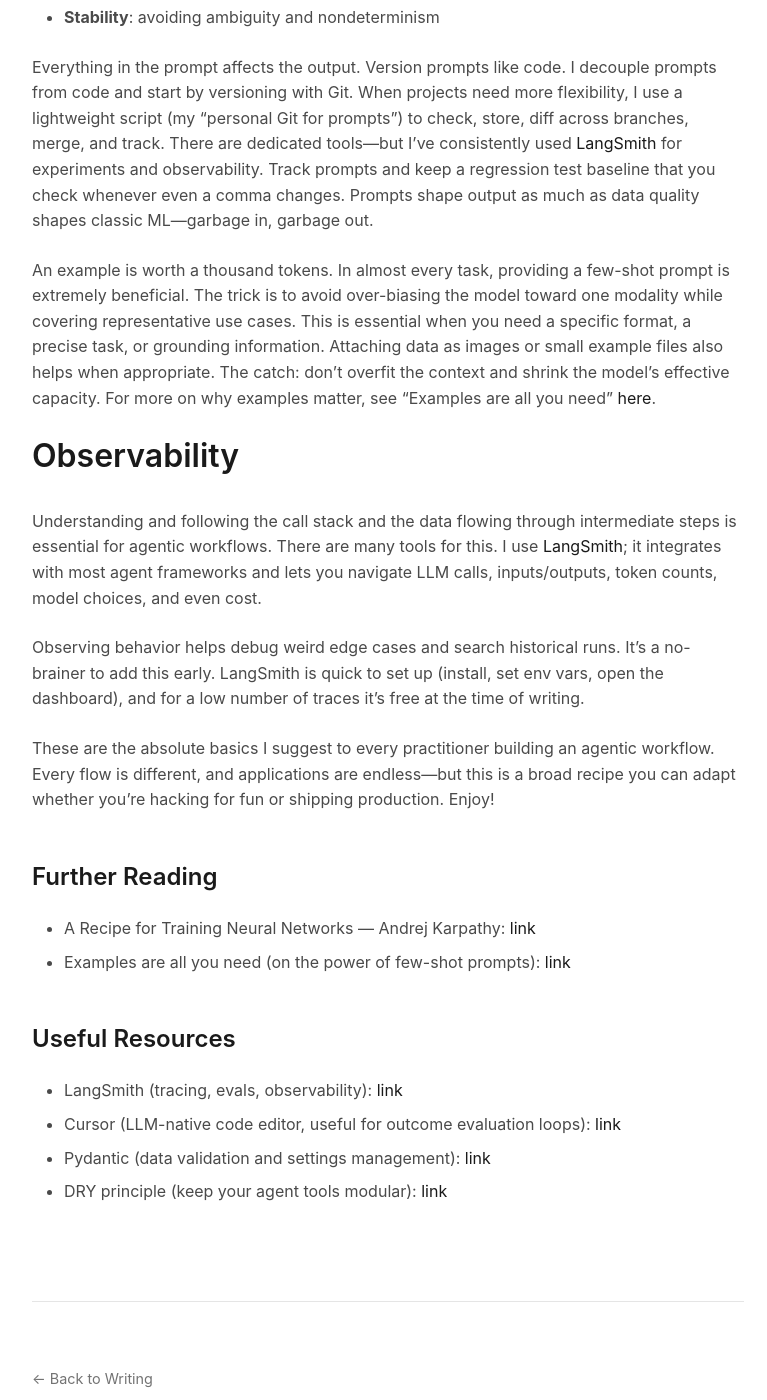
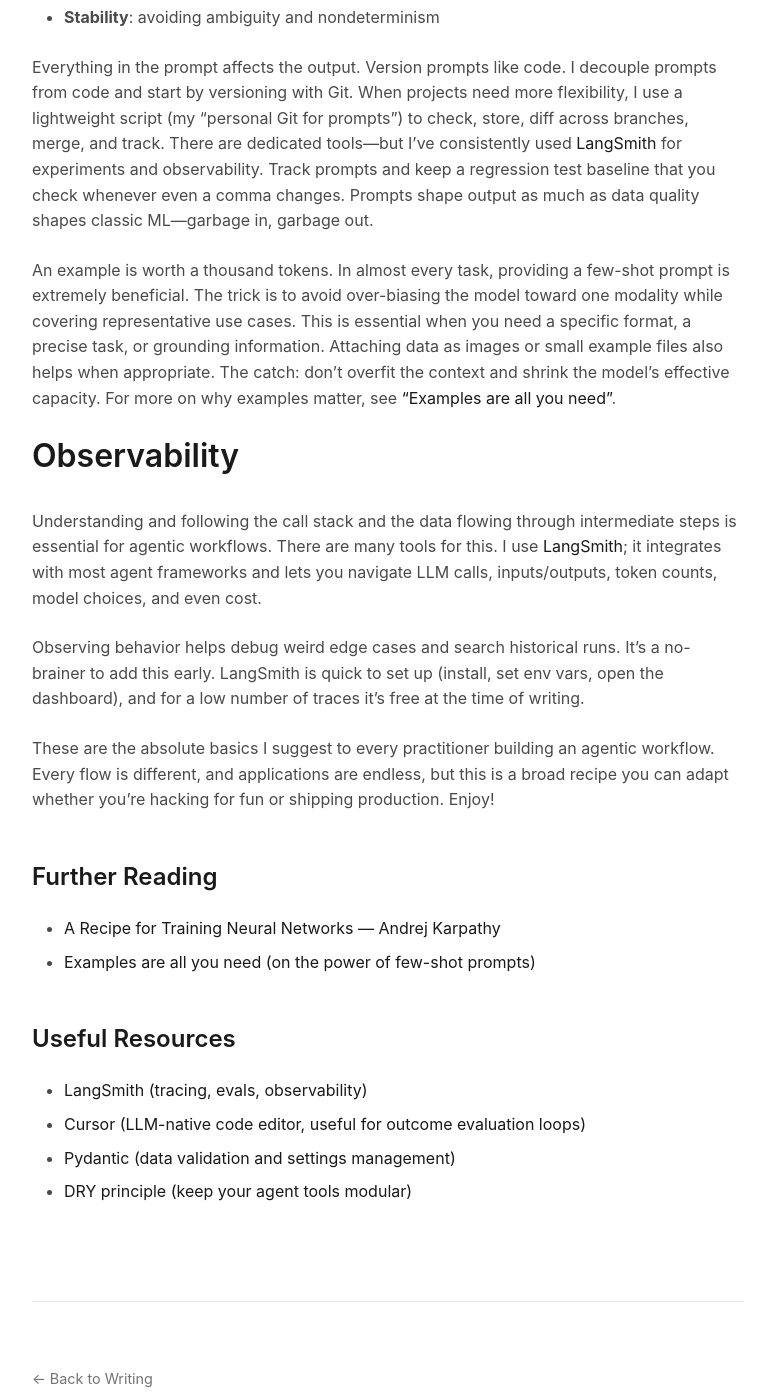
Before and after one commit to Gio99c/gio99c.github.io, a Jekyll site: the page built from _posts/2025-08-13-a-recipe-for-agentic-llms.md, in a window 1280 px wide and 1400 px high, scrolled down 2969 px. Shown: the whole window, without its empty margins (252-1019 px from the left). Built offline with Jekyll 4.4.1, drawn with Linux system fonts in a browser that asks for light colours; comment, search, counter and statistics services are not loaded.

Commit message:
(fix): article links

```diff
--- a/_posts/2025-08-13-a-recipe-for-agentic-llms.md
+++ b/_posts/2025-08-13-a-recipe-for-agentic-llms.md
@@ -59,23 +59,23 @@
 
 Everything in the prompt affects the output. Version prompts like code. I decouple prompts from code and start by versioning with Git. When projects need more flexibility, I use a lightweight script (my “personal Git for prompts”) to check, store, diff across branches, merge, and track. There are dedicated tools—but I’ve consistently used [LangSmith](https://www.langchain.com/langsmith) for experiments and observability. Track prompts and keep a regression test baseline that you check whenever even a comma changes. Prompts shape output as much as data quality shapes classic ML—garbage in, garbage out.
 
-An example is worth a thousand tokens. In almost every task, providing a few-shot prompt is extremely beneficial. The trick is to avoid over-biasing the model toward one modality while covering representative use cases. This is essential when you need a specific format, a precise task, or grounding information. Attaching data as images or small example files also helps when appropriate. The catch: don’t overfit the context and shrink the model’s effective capacity. For more on why examples matter, see “Examples are all you need” [here](https://opper.ai/blog/examples-are-all-you-need?utm_source=chatgpt.com).
+An example is worth a thousand tokens. In almost every task, providing a few-shot prompt is extremely beneficial. The trick is to avoid over-biasing the model toward one modality while covering representative use cases. This is essential when you need a specific format, a precise task, or grounding information. Attaching data as images or small example files also helps when appropriate. The catch: don’t overfit the context and shrink the model’s effective capacity. For more on why examples matter, see [“Examples are all you need”](https://opper.ai/blog/examples-are-all-you-need?utm_source=chatgpt.com).
 
 # Observability
 Understanding and following the call stack and the data flowing through intermediate steps is essential for agentic workflows. There are many tools for this. I use [LangSmith](https://www.langchain.com/langsmith); it integrates with most agent frameworks and lets you navigate LLM calls, inputs/outputs, token counts, model choices, and even cost.
 
 Observing behavior helps debug weird edge cases and search historical runs. It’s a no-brainer to add this early. LangSmith is quick to set up (install, set env vars, open the dashboard), and for a low number of traces it’s free at the time of writing.
 
-These are the absolute basics I suggest to every practitioner building an agentic workflow. Every flow is different, and applications are endless—but this is a broad recipe you can adapt whether you’re hacking for fun or shipping production. Enjoy!
+These are the absolute basics I suggest to every practitioner building an agentic workflow. Every flow is different, and applications are endless, but this is a broad recipe you can adapt whether you’re hacking for fun or shipping production. Enjoy!
 
 ## Further Reading
 
-- A Recipe for Training Neural Networks — Andrej Karpathy: [link](https://karpathy.github.io/2019/04/25/recipe/)
-- Examples are all you need (on the power of few-shot prompts): [link](https://opper.ai/blog/examples-are-all-you-need?utm_source=chatgpt.com)
+- [A Recipe for Training Neural Networks — Andrej Karpathy](https://karpathy.github.io/2019/04/25/recipe/)
+- [Examples are all you need (on the power of few-shot prompts)](https://opper.ai/blog/examples-are-all-you-need?utm_source=chatgpt.com)
 
 ## Useful Resources
 
-- LangSmith (tracing, evals, observability): [link](https://www.langchain.com/langsmith)
-- Cursor (LLM-native code editor, useful for outcome evaluation loops): [link](https://www.cursor.com)
-- Pydantic (data validation and settings management): [link](https://docs.pydantic.dev/)
-- DRY principle (keep your agent tools modular): [link](https://en.wikipedia.org/wiki/Don%27t_repeat_yourself)
+- [LangSmith (tracing, evals, observability)](https://www.langchain.com/langsmith)
+- [Cursor (LLM-native code editor, useful for outcome evaluation loops)](https://www.cursor.com)
+- [Pydantic (data validation and settings management)](https://docs.pydantic.dev/)
+- [DRY principle (keep your agent tools modular)](https://en.wikipedia.org/wiki/Don%27t_repeat_yourself)
```
